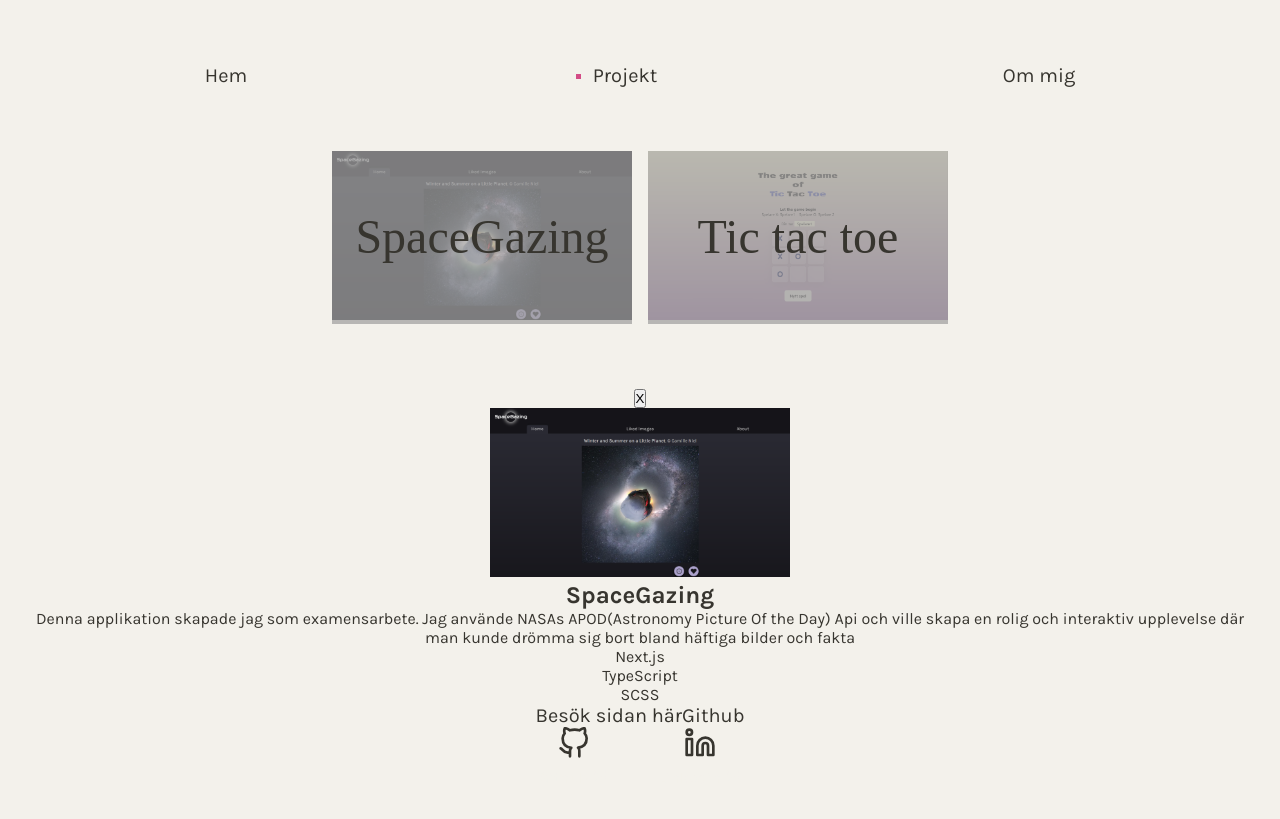
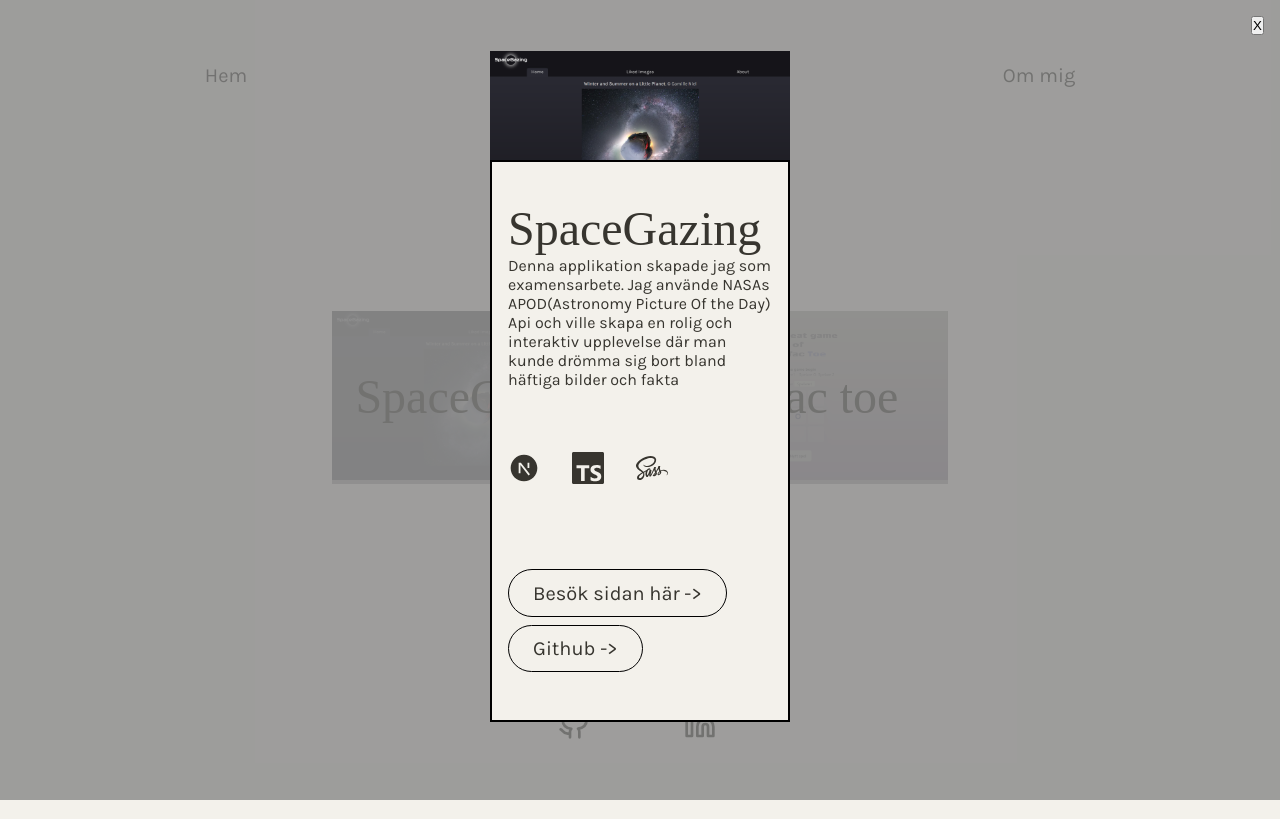
Before and after one commit to AmaTib/myPortfolio, a React (Vite) app: page /projects in a window 1280 px wide. Both pictures are taken after a click on the item "SpaceGazing". Built offline with nearby package versions, Linux system fonts and the light colour scheme; a web font is replaced by a local one.

Commit message:
Style modal

```diff
--- a/src/components/ProjectModal.tsx
+++ b/src/components/ProjectModal.tsx
@@ -1,5 +1,12 @@
 import { Project } from "../models/Project";
+import "../styles/ProjectModal.css";
 
+import { FaVuejs } from "react-icons/fa";
+import { FaCss3Alt } from "react-icons/fa";
+import { RiNextjsFill } from "react-icons/ri";
+import { SiTypescript } from "react-icons/si";
+import { FaSass } from "react-icons/fa";
+import { FaReact } from "react-icons/fa";
 interface ProjectModalProps {
   project: Project;
   closeModal: () => void;
@@ -9,23 +16,46 @@ export const ProjectModal = ({ project, closeModal }: ProjectModalProps) => {
   return (
     <>
       <div className="modalContainer">
-        <button onClick={closeModal}>X</button>
+        <button className="closeButton" onClick={closeModal}>
+          X
+        </button>
 
         <div className="modalContentContainer">
-          <figure>
+          <figure className="modalFigure">
             <img src={project?.img} alt={project?.title} />
           </figure>
 
           <section className="projectInfo">
-            <h2>{project?.title}</h2>
-            <p>{project?.description}</p>
             <div>
-              {project?.techniques.map((skill) => (
-                <p>{skill}</p>
+              <h2>{project?.title}</h2>
+              <p>{project?.description}</p>
+            </div>
+            <div className="skillsContainer">
+              {project?.techniques.map((skill, i) => (
+                <div key={i}>
+                  {skill === "Vue" ? (
+                    <FaVuejs className="icon" />
+                  ) : skill === "CSS" ? (
+                    <FaCss3Alt className="icon" />
+                  ) : skill === "Next.js" ? (
+                    <RiNextjsFill className="icon" />
+                  ) : skill === "TypeScript" ? (
+                    <SiTypescript className="icon" />
+                  ) : skill === "SCSS" ? (
+                    <FaSass className="icon" />
+                  ) : skill === "React" ? (
+                    <FaReact />
+                  ) : (
+                    <></>
+                  )}
+                  <p className="iconText">{skill}</p>
+                </div>
               ))}
             </div>
-            <a href={project?.websiteUrl}>Besök sidan här</a>
-            <a href={project?.githubUrl}>Github</a>
+            <div>
+              <a href={project?.websiteUrl}>Besök sidan här -&gt;</a>
+              <a href={project?.githubUrl}>Github -&gt;</a>
+            </div>
           </section>
         </div>
       </div>
--- a/src/components/Projects.tsx
+++ b/src/components/Projects.tsx
@@ -17,7 +17,7 @@ export const Projects = () => {
       title: "Tic tac toe",
       description: "Det klassiska spelet tre i rad men på webben. Testa spela!",
       img: "/tictactoe.png",
-      techniques: ["Vue", "CSS", "HTML", "TypeScript"],
+      techniques: ["Vue", "CSS", "TypeScript"],
       websiteUrl: "https://amatib.github.io/vue-tic-tac-toe/",
       githubUrl: "https://github.com/AmaTib/vue-tic-tac-toe",
     },
--- a/src/index.css
+++ b/src/index.css
@@ -63,3 +63,9 @@ main{
 ul{
   list-style: none;
 }
+
+h2{
+  font-family: var(--heading-font);
+  font-size: var(--heading);
+  font-weight: 500;
+}
--- /dev/null
+++ b/src/styles/ProjectModal.css
@@ -0,0 +1,74 @@
+.modalContainer{
+    background-color: #858585c5;
+    position: fixed;
+    top: 0;
+    left: 0;
+    z-index: 2;
+    height: 100vh;
+    width: 100%;
+
+    display: flex;
+    flex-direction: column;
+    align-items: center;
+    justify-content: center;
+}
+
+.modalContentContainer{
+    width: 300px;
+    min-height: 80%;
+    height: 100%;
+    position: relative
+}
+
+.modalFigure{
+    z-index: -1;
+}
+
+.modalFigure img{
+    width: 100%;
+}
+
+.projectInfo{
+    background-color: var(--background);
+    border: 2.5px solid #000;
+    height: 75%;
+    margin-top: -4rem;
+    padding: var(--small);
+
+    text-align: left;
+    display: flex;
+    flex-direction: column;
+    gap: 1rem;
+    justify-content: space-around;
+}
+
+.skillsContainer{
+    display: flex;
+    flex-wrap: wrap;
+    gap: var(--medium);
+}
+
+.skillsContainer .icon:hover{
+    cursor: auto;
+}
+
+.skillsContainer .icon{
+    font-size: 2rem;
+}
+
+.skillsContainer .iconText{
+    width: 2rem;
+}
+
+.projectInfo a{
+    border: 1.5px solid black;
+    padding: 0.7rem 1.5rem;
+    border-radius: 25px;
+    display: inline-block;
+    margin:0 0 0.5rem 0;
+}
+
+.closeButton{
+    align-self: flex-end;
+    margin: 1rem;
+}
--- a/src/styles/footer.css
+++ b/src/styles/footer.css
@@ -15,12 +15,13 @@ footer a{
 }
 
 .icon:hover + .iconText{
-   color: var(--fontColor);
+   visibility: visible;
+   opacity: 1;
 }
 
 .iconText{
     display: block;
     font-size: 1rem;
-    color: var(--background);
-    transition: color 0.5s ease-in-out;
+    opacity: 0;
+    transition: opacity 0.5s ease-in-out;
 }
```
